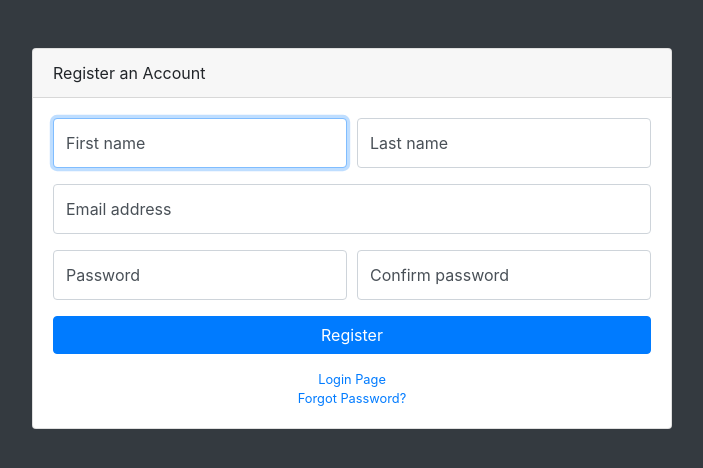
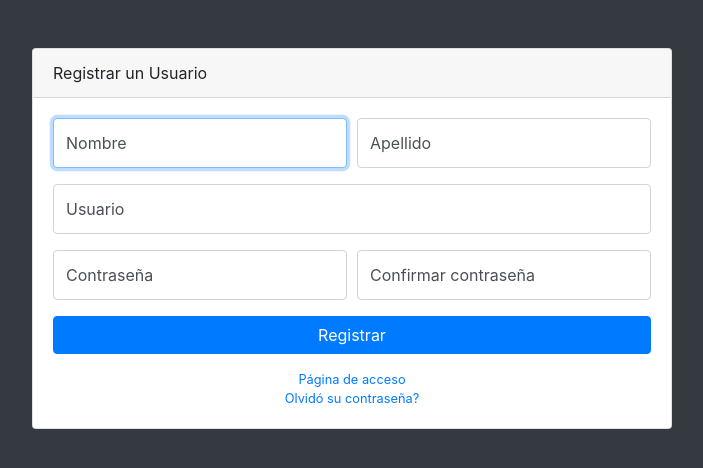
Before and after one commit to carolinaotazu/OdontoSys, a Flask app: page /register in a window 1280 px wide. Shown: the top 468 px of the page, without its empty margins (288-991 px from the left). Run offline with Flask 2, Linux system fonts and the light colour scheme; some libraries are stand-ins or nearby versions.

Commit message:
Cambios 24-10-2018

```diff
--- a/app.py
+++ b/app.py
@@ -31,11 +31,11 @@ def logout():
 def forgot():
     if request.method=='GET':
        return render_template('forgot-password.html')
-    #if request.method=='POST':
+    if request.method=='POST':
     #traer info ingresada
-    #    usuario= request.form['usuario']
-    #    contra = request.form['contra']
-    #    return render_template('forgot-password.html', usuario=usuario)
+        usuario= request.form['usuario']
+        contra = request.form['contra']
+        return render_template('forgot-password.html', usuario=usuario)
 
 if __name__ == '__main__':
     app.run()
--- a/templates/forgot-password.html
+++ b/templates/forgot-password.html
@@ -9,7 +9,7 @@
     <meta name="description" content="">
     <meta name="author" content="">
 
-    <title>SB Admin - Forgot Password</title>
+    <title>SB Admin - Restablecer Contraseña</title>
 
     <!-- Bootstrap core CSS-->
     <link href="../static/vendor/bootstrap/css/bootstrap.min.css" rel="stylesheet">
@@ -26,7 +26,7 @@
 
     <div class="container">
       <div class="card card-login mx-auto mt-5">
-        <div class="card-header">Reset Password</div>
+        <div class="card-header">Restablecer contraseña</div>
         <div class="card-body">
           <div class="text-center mb-4">
             <h4>Olvidó su contraseña?</h4>
@@ -39,7 +39,7 @@
                 <label for="inputEmail">Digite su usuario</label>
               </div>
             </div>
-            <a class="btn btn-primary btn-block" href="/login">Reset Password</a>
+            <a class="btn btn-primary btn-block" href="/login">Restablecer contraseña</a>
           </form>
           <div class="text-center">
             <a class="d-block small mt-3" href="/register">Registrar usuario</a>
--- a/templates/register.html
+++ b/templates/register.html
@@ -9,7 +9,7 @@
     <meta name="description" content="">
     <meta name="author" content="">
 
-    <title>SB Admin - Register</title>
+    <title>SB Admin - Registrar usuario</title>
 
     <!-- Bootstrap core CSS-->
     <link href="../static/vendor/bootstrap/css/bootstrap.min.css" rel="stylesheet">
@@ -26,52 +26,52 @@
 
     <div class="container">
       <div class="card card-register mx-auto mt-5">
-        <div class="card-header">Register an Account</div>
+        <div class="card-header">Registrar un Usuario</div>
         <div class="card-body">
           <form>
             <div class="form-group">
               <div class="form-row">
                 <div class="col-md-6">
                   <div class="form-label-group">
-                    <input type="text" id="firstName" class="form-control" placeholder="First name" required="required" autofocus="autofocus">
-                    <label for="firstName">First name</label>
+                    <input type="text" id="firstName" class="form-control" placeholder="Nombre" required="required" autofocus="autofocus">
+                    <label for="firstName">Nombre</label>
                   </div>
                 </div>
                 <div class="col-md-6">
                   <div class="form-label-group">
-                    <input type="text" id="lastName" class="form-control" placeholder="Last name" required="required">
-                    <label for="lastName">Last name</label>
+                    <input type="text" id="lastName" class="form-control" placeholder="Apellido" required="required">
+                    <label for="lastName">Apellido</label>
                   </div>
                 </div>
               </div>
             </div>
             <div class="form-group">
               <div class="form-label-group">
-                <input type="email" id="inputEmail" class="form-control" placeholder="Email address" required="required">
-                <label for="inputEmail">Email address</label>
+                <input type="text" id="inputEmail" class="form-control" placeholder="Usuario" required="required">
+                <label for="inputEmail">Usuario</label>
               </div>
             </div>
             <div class="form-group">
               <div class="form-row">
                 <div class="col-md-6">
                   <div class="form-label-group">
-                    <input type="password" id="inputPassword" class="form-control" placeholder="Password" required="required">
-                    <label for="inputPassword">Password</label>
+                    <input type="password" id="inputPassword" class="form-control" placeholder="Contraseña" required="required">
+                    <label for="inputPassword">Contraseña</label>
                   </div>
                 </div>
                 <div class="col-md-6">
                   <div class="form-label-group">
-                    <input type="password" id="confirmPassword" class="form-control" placeholder="Confirm password" required="required">
-                    <label for="confirmPassword">Confirm password</label>
+                    <input type="password" id="confirmPassword" class="form-control" placeholder="Confirmar contraseña" required="required">
+                    <label for="confirmPassword">Confirmar contraseña</label>
                   </div>
                 </div>
               </div>
             </div>
-            <a class="btn btn-primary btn-block" href="login.html">Register</a>
+            <a class="btn btn-primary btn-block" href="/login">Registrar</a>
           </form>
           <div class="text-center">
-            <a class="d-block small mt-3" href="login.html">Login Page</a>
-            <a class="d-block small" href="forgot-password.html">Forgot Password?</a>
+            <a class="d-block small mt-3" href="/login">Página de acceso</a>
+            <a class="d-block small" href="/forgot-password">Olvidó su contraseña?</a>
           </div>
         </div>
       </div>
```
Also changed, not shown: templates/blank.html (+4 -4 lines), templates/login.html (+9 -9 lines).
